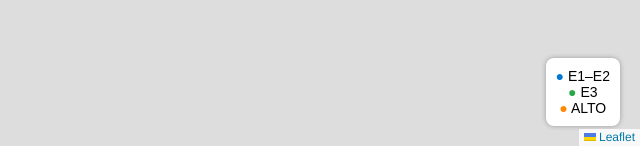
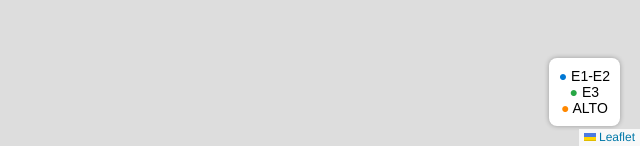
Before and after one commit to EsplanadesDePontRouge/AccesParking, a plain HTML site: page services-ss1.html in a window 1280 px wide. Shown: the part 654-800 px from the top of the page, 640-1280 px from the left. Drawn offline with nearby package versions, Linux system fonts and the light colour scheme.

Commit message:
Update services-ss1.html

```diff
--- a/services-ss1.html
+++ b/services-ss1.html
@@ -22,7 +22,7 @@
   <div id="map"></div>
 
   <div class="legend">
-    <div><span style="color:#0078D4">●</span> E1–E2</div>
+    <div><span style="color:#0078D4">●</span> E1-E2</div>
     <div><span style="color:#28A745">●</span> E3</div>
     <div><span style="color:#FF8800">●</span> ALTO</div>
   </div>
```
